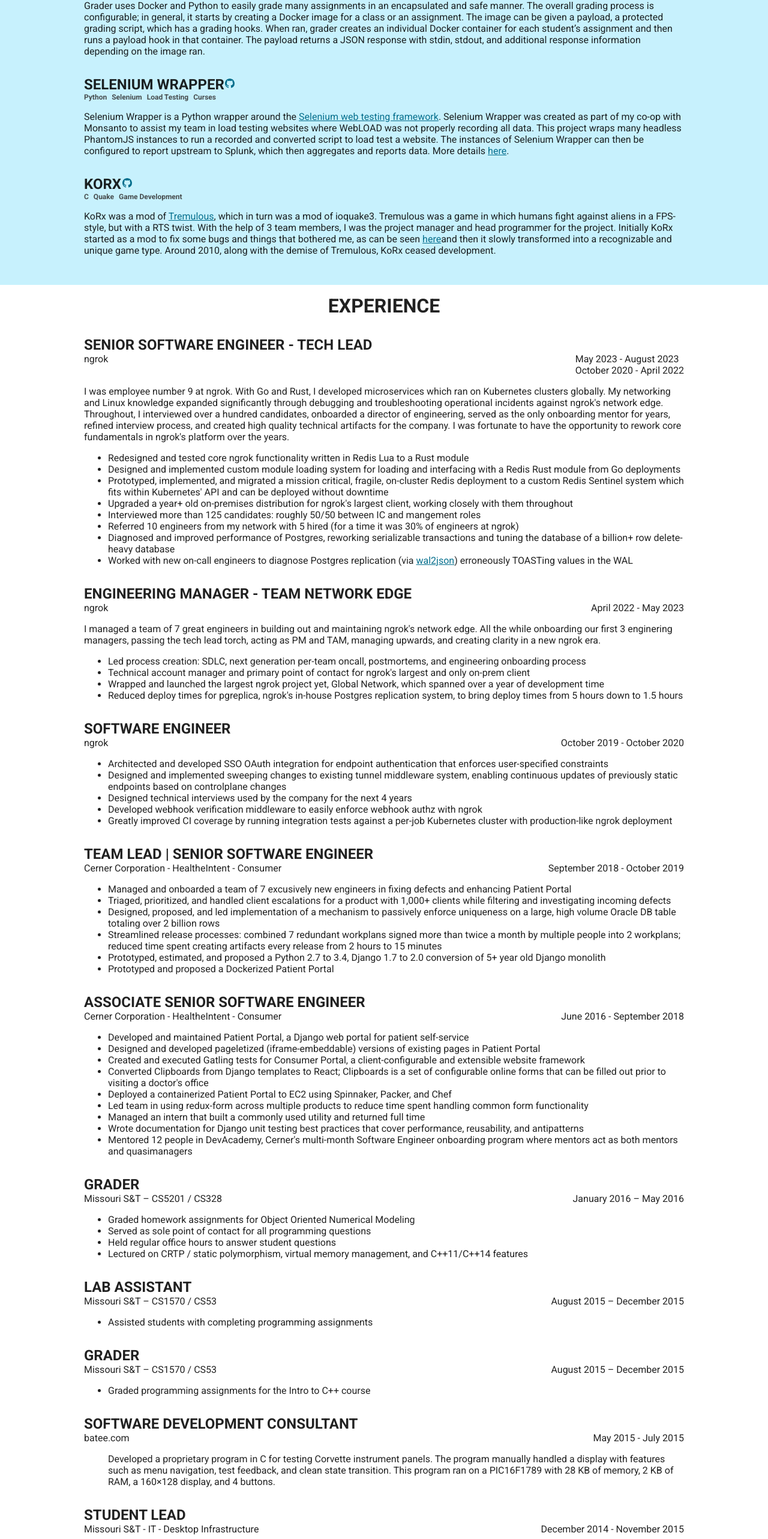
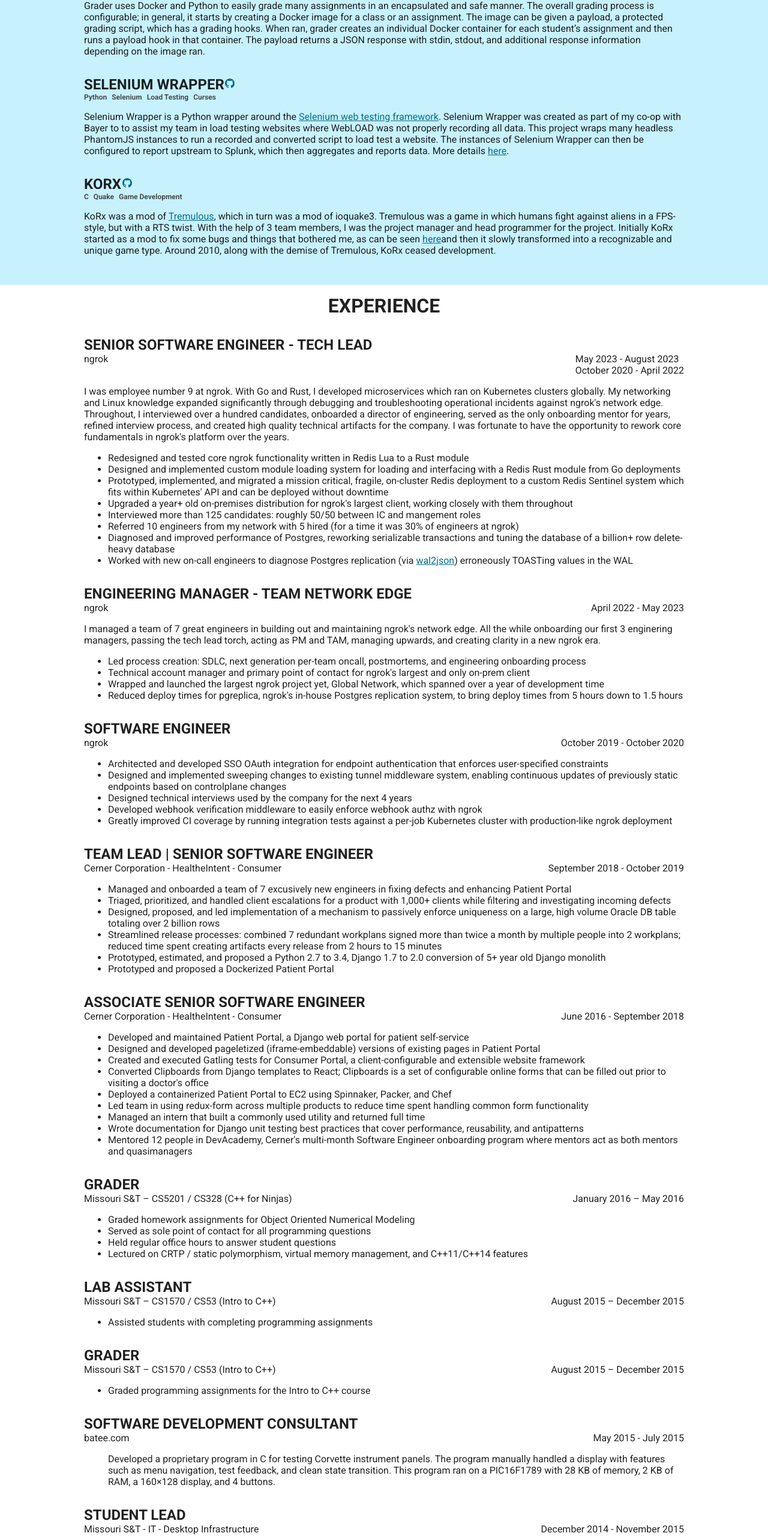
Before and after one commit to brhoades/brod.es, a React app: page / in a window 1280 px wide. Shown: the part 1486-4052 px from the top of the page at 60% size. Built offline with nearby package versions, Linux system fonts and the light colour scheme.

Commit message:
Clarify class titles, reword old positions, rename company

```diff
--- a/src/components/sections/Experience.tsx
+++ b/src/components/sections/Experience.tsx
@@ -156,7 +156,7 @@ export default () => (
     </ExperienceSubsection>
     <ExperienceSubsection
       title="Grader"
-      company="Missouri S&T – CS5201 / CS328"
+      company="Missouri S&T – CS5201 / CS328 (C++ for Ninjas)"
       range="January 2016 – May 2016"
     >
       <ul>
@@ -176,7 +176,7 @@ export default () => (
     </ExperienceSubsection>
     <ExperienceSubsection
       title="Lab Assistant"
-      company="Missouri S&T – CS1570 / CS53"
+      company="Missouri S&T – CS1570 / CS53 (Intro to C++)"
       range="August 2015 – December 2015"
     >
       <ul>
@@ -185,7 +185,7 @@ export default () => (
     </ExperienceSubsection>
     <ExperienceSubsection
       title="Grader"
-      company="Missouri S&T – CS1570 / CS53"
+      company="Missouri S&T – CS1570 / CS53 (Intro to C++)"
       range="August 2015 – December 2015"
     >
       <ul>
@@ -229,7 +229,7 @@ export default () => (
     </ExperienceSubsection>
     <ExperienceSubsection
       title="Service Performance and Reliability Co-op"
-      company="Monsanto - IT - Global Infrastructure"
+      company="Bayer - IT - Global Infrastructure"
       range="June 2014 - December 2014"
     >
       <ul>
@@ -240,7 +240,7 @@ export default () => (
           Collaborated with a hackathon team to make a web-based idea board
         </li>
         <li>
-          Created a dashing-based dashboard to monitor SalesForce and AWS cloud status
+          Created a dashing-based dashboard to monitor Salesforce and AWS status
         </li>
       </ul>
     </ExperienceSubsection>
--- a/src/components/sections/Projects.tsx
+++ b/src/components/sections/Projects.tsx
@@ -56,7 +56,7 @@ export default () => (
         Selenium Wrapper is a Python wrapper around the <a
         href="http://www.seleniumhq.org/">Selenium web testing
         framework</a>. Selenium Wrapper was created as part of my
-        co-op with Monsanto to assist my team in load testing websites
+        co-op with Bayer to to assist my team in load testing websites
         where WebLOAD was not properly recording all data. This
         project wraps many headless PhantomJS instances to run a
         recorded and converted script to load test a website. The
```
